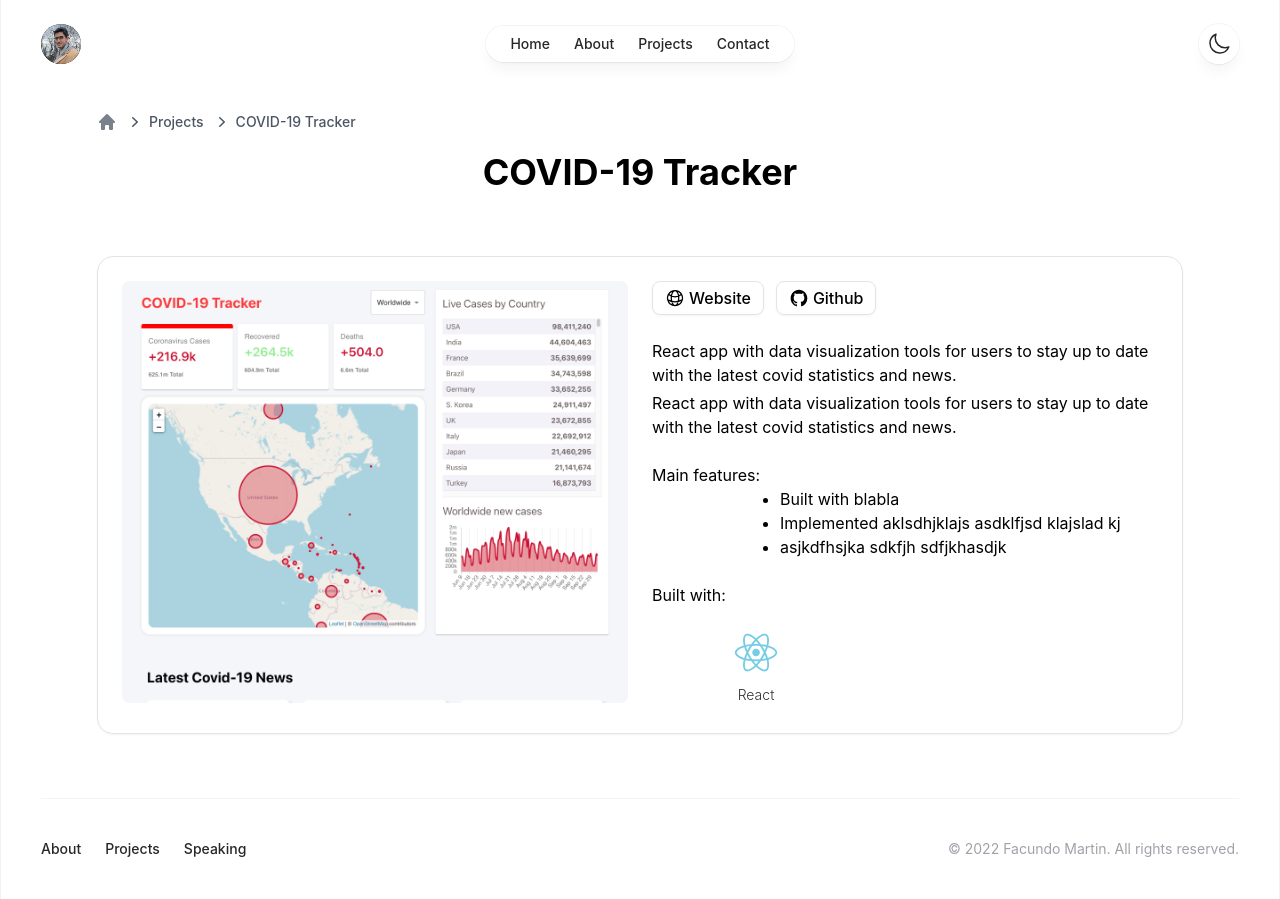
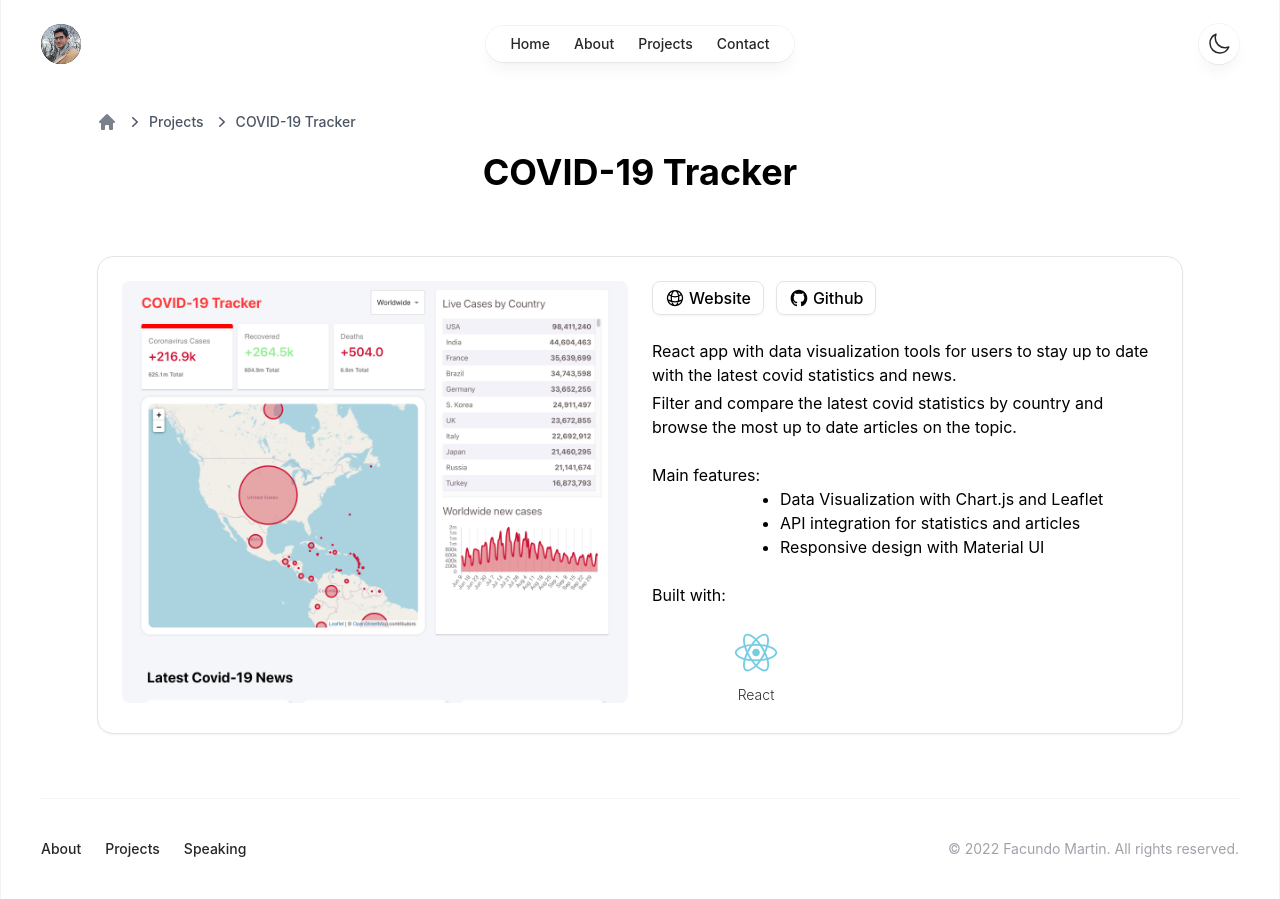
Before and after one commit to Facundo-Martin/portfolio-nextjs, a Next.js app: page /projects/covid-tracker in a window 1280 px wide. Built offline with nearby package versions, Linux system fonts and the light colour scheme.

Commit message:
finished adding projects data

```diff
--- a/src/components/Layout/Layout.tsx
+++ b/src/components/Layout/Layout.tsx
@@ -10,7 +10,7 @@ const Layout: React.FC<LayoutProps> = (props) => {
   return (
     <>
       <Header />
-      <main className="max-w-screen-xl mx-auto bg-white dark:bg-zinc-800 shadow-sm">{props.children}</main>
+      <main className="max-w-screen-xl mx-auto bg-white dark:bg-zinc-800 shadow-sm min-h-[80vh]">{props.children}</main>
       <Footer />
     </>
   );
--- a/src/components/Project/ProjectMain.tsx
+++ b/src/components/Project/ProjectMain.tsx
@@ -17,7 +17,7 @@ function ProjectMain({ project }: { project: Project }) {
           <ProjectLinks website={project.website} github={project.github ? project.github : ''} />
           <div className="mt-4 space-y-1 max-w-lg">
             <p>{project.description}</p>
-            <p className="hidden xl:block">{project.description}</p>
+            <p className="hidden xl:block">{project.description2}</p>
           </div>
           <div className="mt-4">
             <h4>Main features:</h4>
--- a/src/components/Projects/RenderProjects.tsx
+++ b/src/components/Projects/RenderProjects.tsx
@@ -4,10 +4,10 @@ import ProjectsMain from './ProjectsMain';
 
 function RenderProjects() {
   return (
-    <div className="pt-10">
-      <ProjectsHero />
+    <>
+      {/* <ProjectsHero /> */}
       <ProjectsMain />
-    </div>
+    </>
   );
 }
 
--- a/src/d.ts
+++ b/src/d.ts
@@ -4,6 +4,7 @@ export type Project = {
   name: string;
   preview: StaticImageData;
   description: string;
+  description2: string;
   techStack: string[];
   slug: string;
   website: string;
--- a/src/utils.ts
+++ b/src/utils.ts
@@ -32,7 +32,8 @@ export const projects: Project[] = [
     preview: SpumePreview,
     website: 'https://app.spume.io',
     description: 'Decentralized NFT marketplace where people can mint and trade NFTs by logging in with their MetaMask wallet.',
-    features: ['Built with blabla', 'Implemented aklsdhjklajs asdklfjsd klajslad kj', 'asjkdfhsjka sdkfjh sdfjkhasdjk'],
+    description2: "Explore your favorite collections on Spume's supported chains and start trading your favorite NFTs. ",
+    features: ['Smart wallet sign in and account creation', 'Endless scrolling for collection items', 'Recently added cross-chain support'],
     techStack: ['Next.js', 'React', 'GraphQL', 'Apollo', 'Tailwind'],
   },
   {
@@ -41,9 +42,10 @@ export const projects: Project[] = [
     preview: RundooPreview,
     website: 'https://rundoo-facundo-martin.vercel.app/',
     github: 'https://github.com/Facundo-Martin/Rundoo-Landing-Page',
-    description: 'Lorem ipsum dolor sit amet consectetur adipisicing elit. Vero impedit doloribus illo ea, aut id repellat obcaecati? Omnis.',
-    features: ['Built with blabla', 'Implemented aklsdhjklajs asdklfjsd klajslad kj', 'asjkdfhsjka sdkfjh sdfjkhasdjk'],
-    techStack: ['Next.js', 'Tailwind', 'Google Maps API'],
+    description: 'Simple and elegant landing page for any startup looking to showcase their app, team and the solutions they offer.',
+    description2: 'Improve your online presence and let people know about the services you offer and what your company stands for.',
+    features: ['Fully responsive and fast website', 'Integrated Google Maps API for directions', 'Implemented Headless UI and animations'],
+    techStack: ['Next.js', 'React', 'Tailwind', 'Google Maps API'],
   },
   {
     name: 'COVID-19 Tracker',
@@ -52,7 +54,8 @@ export const projects: Project[] = [
     website: 'https://react-covid-tracker2-db6b3.web.app/',
     github: 'https://github.com/Facundo-Martin/react-covid-tracker2',
     description: 'React app with data visualization tools for users to stay up to date with the latest covid statistics and news.',
-    features: ['Built with blabla', 'Implemented aklsdhjklajs asdklfjsd klajslad kj', 'asjkdfhsjka sdkfjh sdfjkhasdjk'],
+    description2: 'Filter and compare the latest covid statistics by country and browse the most up to date articles on the topic.',
+    features: ['Data Visualization with Chart.js and Leaflet', 'API integration for statistics and articles', 'Responsive design with Material UI'],
     techStack: ['React', 'Chart.js', 'APIs', 'Material UI'],
   },
 ];
```
